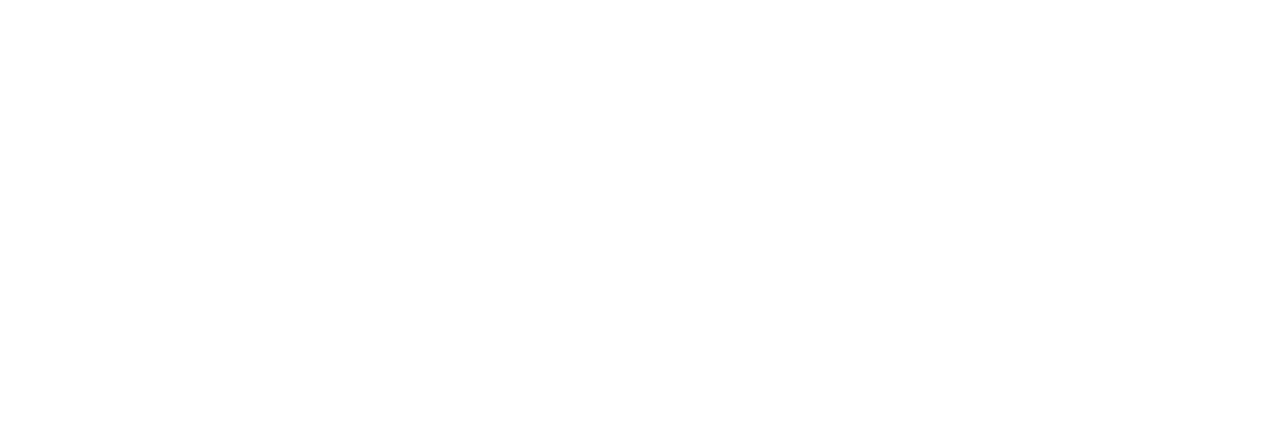
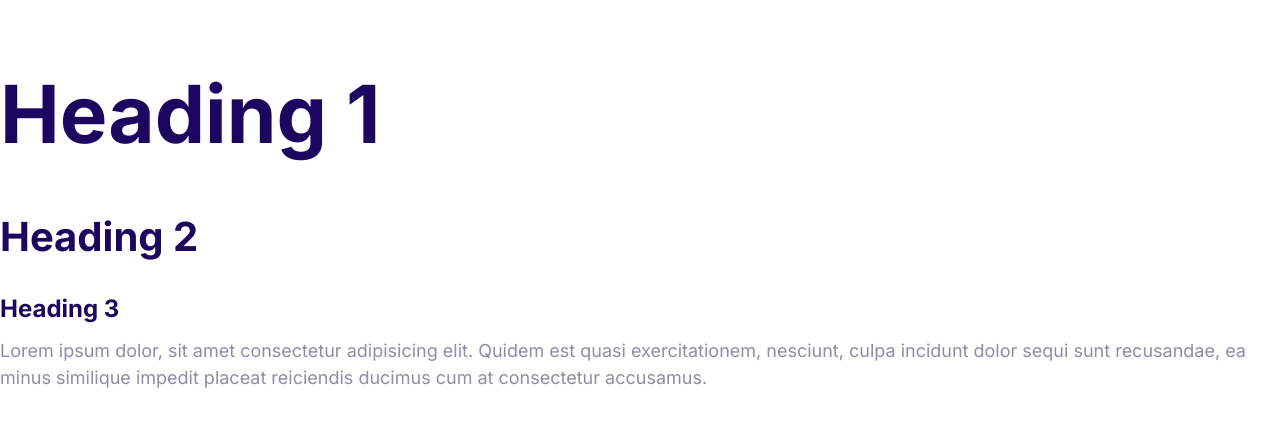
Before and after one commit to Jaymieblaze/Jamify, a plain HTML site: page index.html in a window 1280 px wide. Drawn offline with Linux system fonts and the light colour scheme.

Commit message:
Define the styles for the fonts.

```diff
--- a/css/styles.css
+++ b/css/styles.css
@@ -5,3 +5,51 @@
     --colo-headings: #1b0760;
     --color-body: #918ca4;
 }
+html {
+    font-size: 62.5%;
+}
+body {
+    font-family: Inter, Arial, Arial, Helvetica, sans-serif;
+    font-size: 2.4rem;
+    line-height: 1.5;
+    color: var(--color-body);
+}
+
+h1, h2, h3 {
+    color: var(--colo-headings);
+    margin-bottom: 1rem;
+}
+
+h1 {
+    font-size: 7rem;
+}
+
+h2 {
+    font-size: 4rem;
+}
+
+h3 {
+    font-size: 3rem;
+}
+
+p {
+    margin-top: 0;
+}
+
+@media screen and (min-width: 1024px) {
+    body {
+        font-size: 1.8rem;
+    }
+
+    h1 {
+        font-size: 8rem;
+    }
+
+    h2 {
+        font-size: 4rem;
+    }
+
+    h3 {
+        font-size: 2.4rem;
+    }
+}
--- a/index.html
+++ b/index.html
@@ -4,8 +4,24 @@
     <meta charset="UTF-8" />
     <meta name="viewport" content="width=device-width, initial-scale=1.0" />
     <title>Document</title>
+    <link rel="preconnect" href="https://fonts.googleapis.com" />
+    <link rel="preconnect" href="https://fonts.gstatic.com" crossorigin />
+    <link
+      href="https://fonts.googleapis.com/css2?family=Inter:wght@400;700&family=Noto+Serif:ital,wght@1,100&family=Poppins:wght@300;900&family=Roboto:ital,wght@0,300;1,300&display=swap"
+      rel="stylesheet"
+    />
     <link rel="stylesheet" href="css/normalize.css" />
     <link rel="stylesheet" href="css/styles.css" />
   </head>
-  <body></body>
+  <body>
+    <h1>Heading 1</h1>
+    <h2>Heading 2</h2>
+    <h3>Heading 3</h3>
+    <p>
+      Lorem ipsum dolor, sit amet consectetur adipisicing elit. Quidem est quasi
+      exercitationem, nesciunt, culpa incidunt dolor sequi sunt recusandae, ea
+      minus similique impedit placeat reiciendis ducimus cum at consectetur
+      accusamus.
+    </p>
+  </body>
 </html>
```
